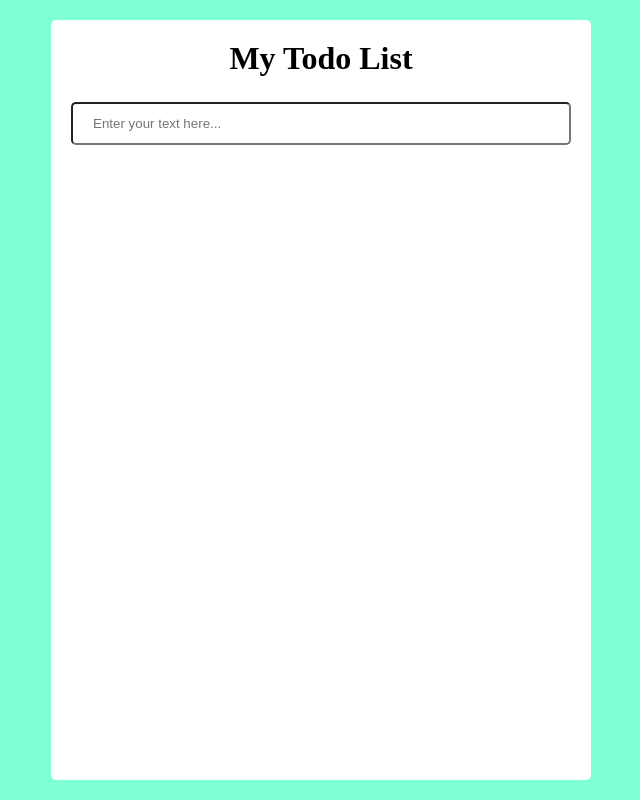
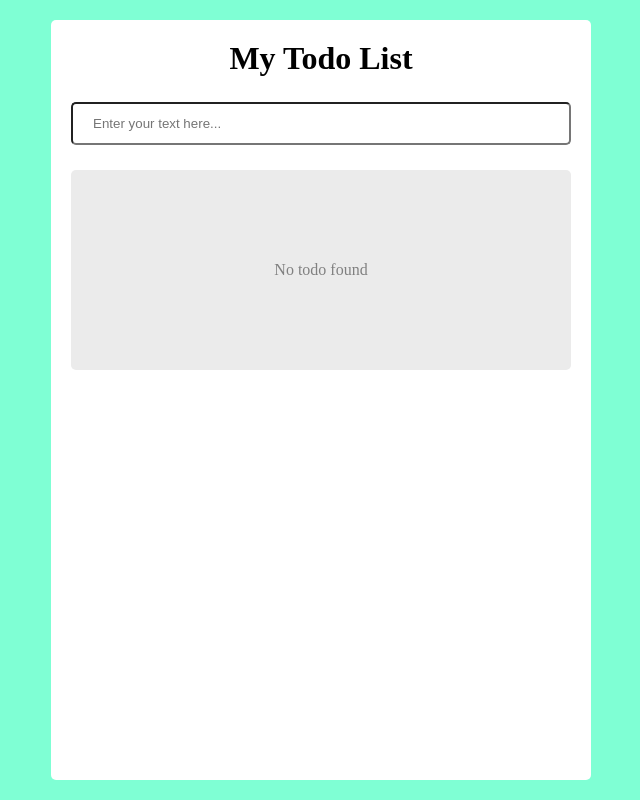
Before and after one commit to anish-sahoo/ReactTodo, a React (Create React App) app: page / in a window 1280 px wide. Shown: the whole page, without its empty margins (319-959 px from the left). Built offline with nearby package versions, Linux system fonts and the light colour scheme.

Commit message:
Adding balnk well

```diff
--- a/src/App.jsx
+++ b/src/App.jsx
@@ -21,8 +21,6 @@ const App = () => {
       todo.done = !todo.done;
       setTodoList([...todoList]);
     }
-
-    console.log("todoList", todoList);
   }
 
   return (
@@ -37,7 +35,14 @@ const App = () => {
         onKeyPress={(e) => handleEnterPress(e)}
       />
 
-      <TodoList todoList={todoList} handleTodoClick={handleTodoClick} />
+      {todoList.length > 0 ? (
+        <TodoList todoList={todoList} handleTodoClick={handleTodoClick} />
+      ) : (
+        <div className="blank-well">
+          No todo found
+        </div>
+      )}
+
     </div>
   );
 }
--- a/src/stylesheets/App.css
+++ b/src/stylesheets/App.css
@@ -44,3 +44,14 @@ body {
 .todo-undone {
   background-color: #EBEBEB;
 }
+
+.blank-well {
+  background-color: #EBEBEB;
+  height: 200px;
+  color: gray;
+  border-radius:5px;
+  margin-top: 25px;
+  display: flex;
+  justify-content: center;
+  align-items: center;
+}
```
